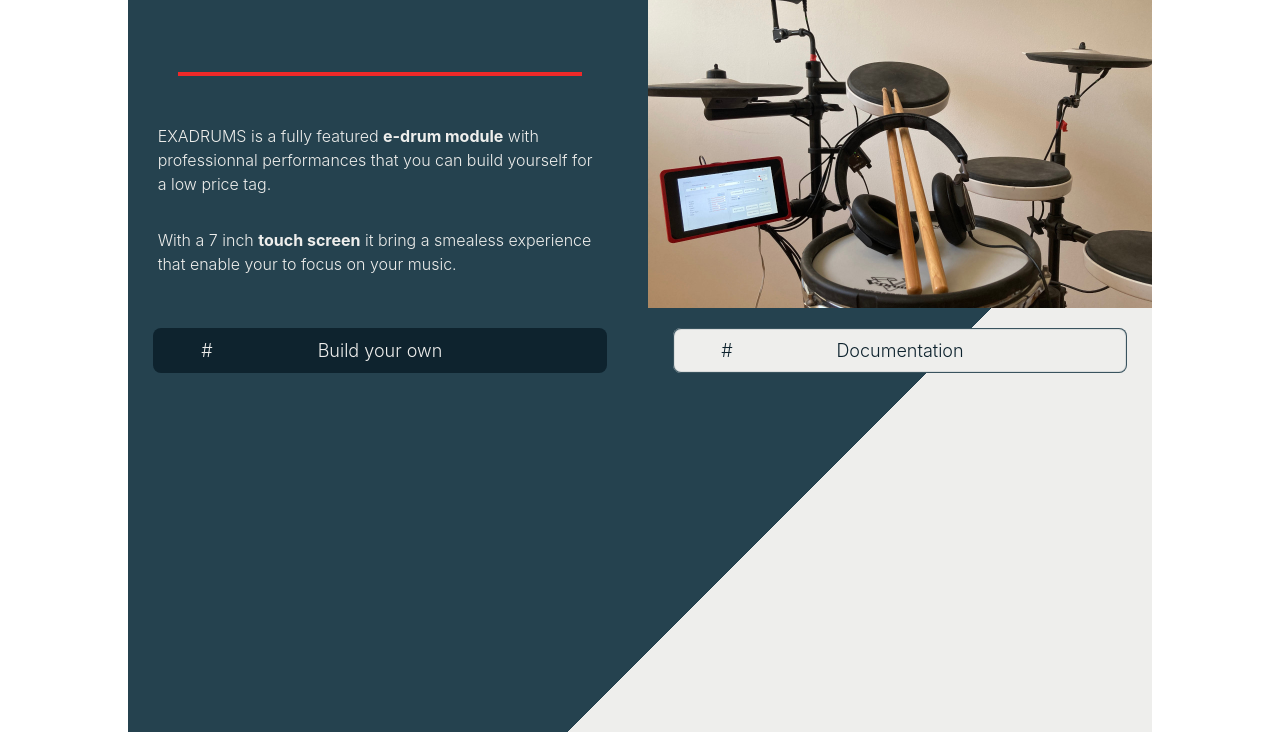
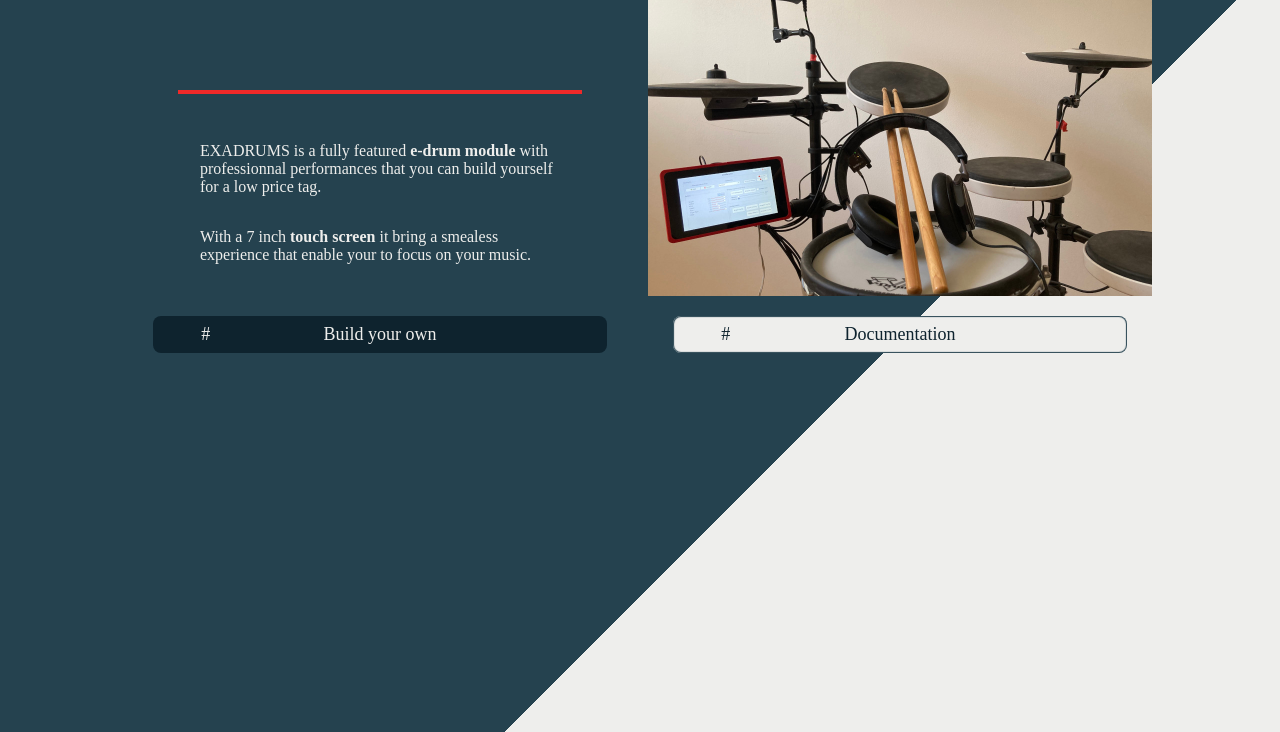
Before and after one commit to SpintroniK/exadrums.com, a Vue app: page / in a window 1280 px wide. Shown: the part 284-1016 px from the top of the page. Built offline with nearby package versions, Linux system fonts and the light colour scheme.

Commit message:
Delete Bulma styling.

```diff
--- a/index.html
+++ b/index.html
@@ -4,24 +4,7 @@
     <meta charset="utf-8">
     <meta name="viewport" content="width=device-width, initial-scale=1">
     <title>eXaDrums: Open Source Drum Module</title>
-    <link rel="stylesheet" href="https://cdn.jsdelivr.net/npm/bulma@0.9.1/css/bulma.min.css">
-    <link rel="stylesheet" href="https://cdn.jsdelivr.net/npm/@creativebulma/bulma-tooltip@1.2.0/dist/bulma-tooltip.min.css">
-
-    <style>
-        html
-        {
-          overflow-y: auto
-        }
-        .subtitle .fa-angle-double-down
-        {
-            transition: transform .2s ease-in-out;
-        }
-        .subtitle:hover .fa-angle-double-down
-        {
-            transform: translate(0, 4px);
-        }
-    </style>
-    <script defer src="https://use.fontawesome.com/releases/v5.14.0/js/all.js"></script>
+   <script defer src="https://use.fontawesome.com/releases/v5.14.0/js/all.js"></script>
   </head>
   <body>
     <div id="app"></div>
--- a/src/Main.vue
+++ b/src/Main.vue
@@ -185,6 +185,7 @@
 }
 
 a {
+  display: inline-block;
   text-decoration: none;
 }
 
@@ -194,6 +195,7 @@
 
 hr {
   background-color: var(--clr-ascent);
+  border: 0px solid transparent;
   width: 80%;
   height: 0.25rem;
   margin: 0 auto 0 auto;
@@ -225,10 +227,11 @@
 .button {
   position: relative;
   width: 90%;
+  margin: calc(var(--spacer) / 4) auto;
+  padding: calc(var(--spacer) / 2);
+  text-align: center;
   font-size: 1.125em;
   border: none;
-  margin: calc(var(--spacer) / 4) auto;
-  padding: calc(var(--spacer) / 2);
   border-radius: calc(var(--spacer) / 2);
   transition: background calc(var(--delay) / 2), color calc(var(--delay) / 2);
   cursor: pointer;
```
